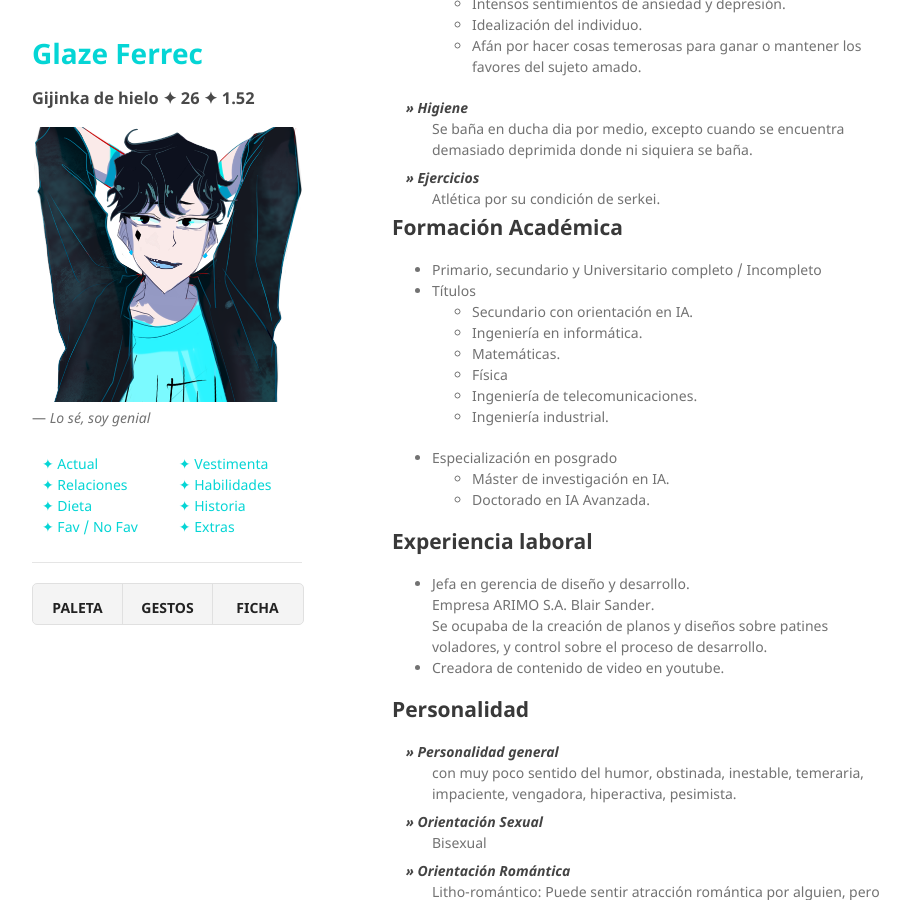
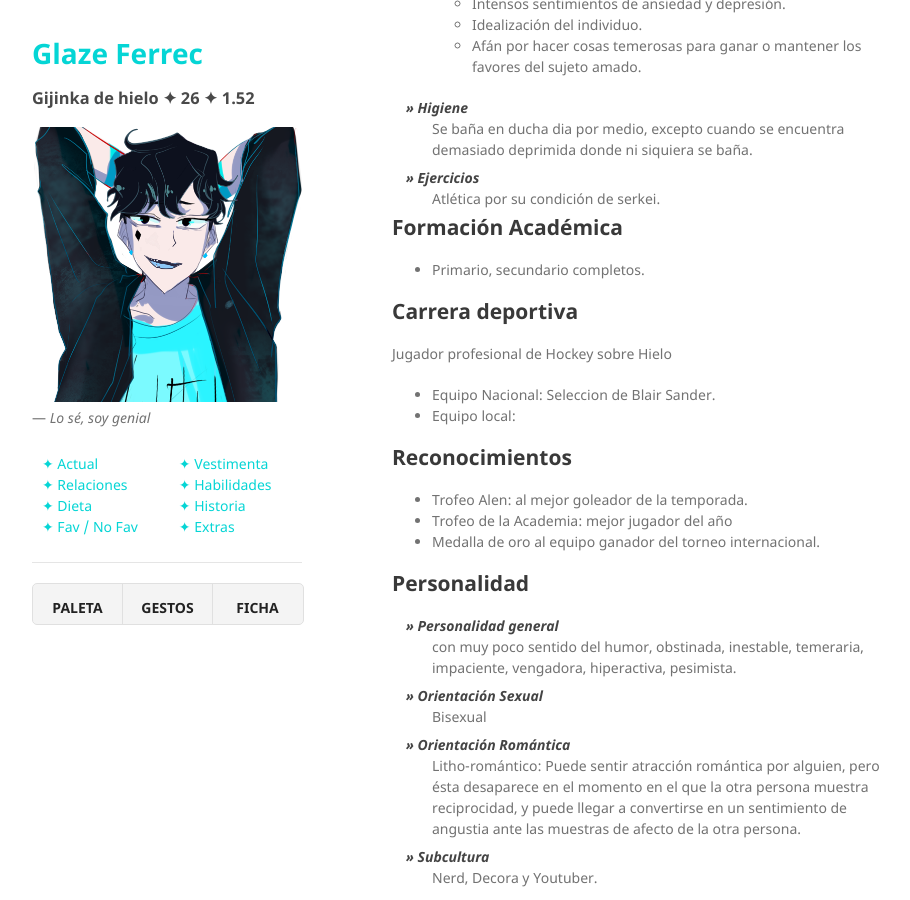
Before and after one commit to BlairSander/glaze, a Jekyll site: the page built from extras.md, in a window 1280 px wide and 900 px high, scrolled down 787 px. Shown: the whole window, without its empty margins (178-1088 px from the left). Built offline with Jekyll 4.4.1, drawn with Linux system fonts in a browser that asks for light colours; our own code applies the rules of GitHub Pages for plain Markdown files.

Commit message:
Update extras.md

```diff
--- a/extras.md
+++ b/extras.md
@@ -28,21 +28,18 @@ Esta patología no es única y exclusiva de quienes han sostenido o tienen una r
 <dt>Ejercicios</dt> <dd>Atlética por su condición de serkei.  </dd>
 
 ## Formación Académica
-- Primario, secundario y Universitario completo / Incompleto
-- Títulos
-  - Secundario con orientación en IA.
-  - Ingeniería en informática.
-  - Matemáticas.
-  - Física
-  - Ingeniería de telecomunicaciones.
-  - Ingeniería industrial.
-- Especialización en posgrado
-  - Máster de investigación en IA.
-  - Doctorado en IA Avanzada.
+- Primario, secundario completos.
 
-## Experiencia laboral
-- Jefa en gerencia de diseño y desarrollo. <br>Empresa ARIMO S.A. Blair Sander. <br>Se ocupaba de la creación de planos y diseños sobre patines voladores, y control sobre el proceso de desarrollo.
-- Creadora de contenido de video en youtube.
+## Carrera deportiva
+Jugador profesional de Hockey sobre Hielo
+
+- Equipo Nacional: Seleccion de Blair Sander.
+- Equipo local:
+
+## Reconocimientos
+- Trofeo Alen: al mejor goleador de la temporada.
+- Trofeo de la Academia: mejor jugador del año
+- Medalla de oro al equipo ganador del torneo internacional.
 
 ## Personalidad
 <dt>Personalidad general</dt> <dd>con muy poco sentido del humor, obstinada, inestable, temeraria, impaciente, vengadora, hiperactiva, pesimista.</dd>
```
